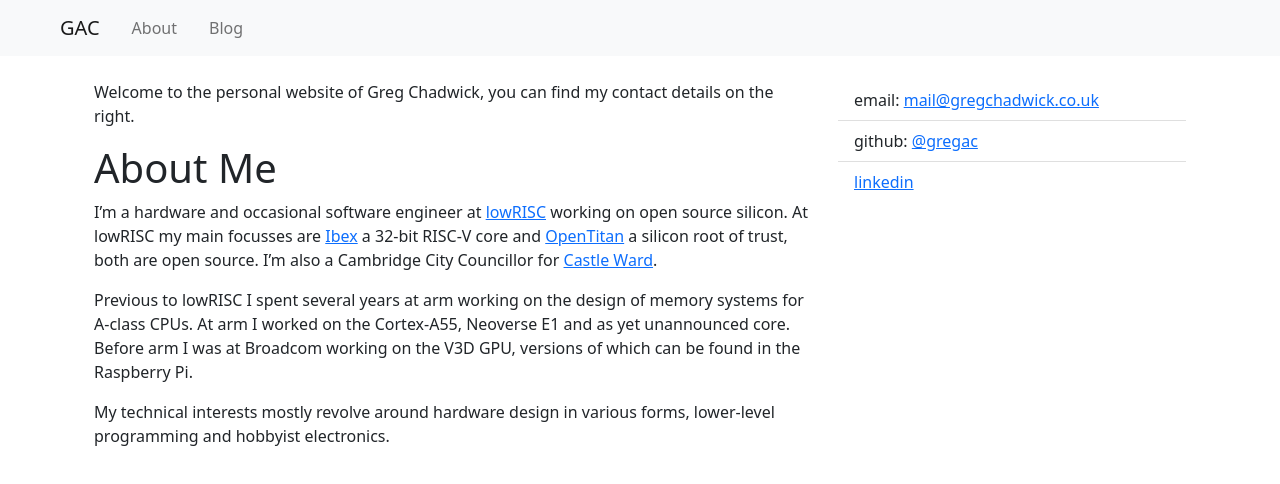
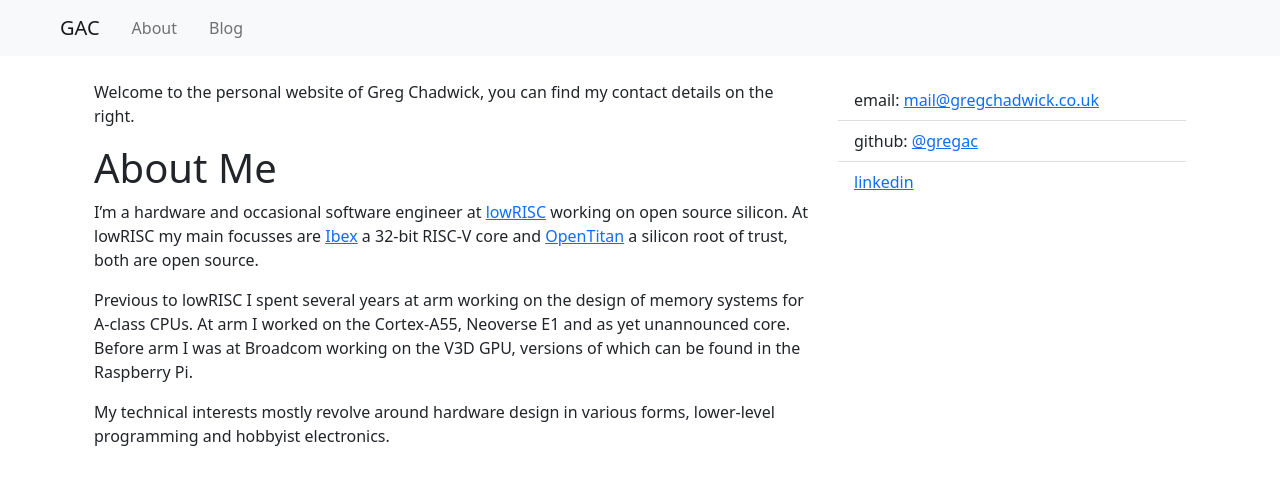
Before and after one commit to GregAC/GregAC.github.io, a plain HTML site: page about/index.html in a window 1280 px wide. Drawn offline with Linux system fonts and the light colour scheme.

Commit message:
Update about section]

```diff
--- a/about/index.html
+++ b/about/index.html
@@ -40,8 +40,7 @@
       <p>Welcome to the personal website of Greg Chadwick, you can find my contact details on the right.</p>
 <h1 id="about-me">About Me</h1>
 <p>I&rsquo;m a hardware and occasional software engineer at <a href="https://www.lowrisc.org">lowRISC</a> working on open source silicon.
-At lowRISC my main focusses are <a href="https://www.github.com/lowRISC/ibex">Ibex</a> a 32-bit RISC-V core and <a href="https://www.opentitan.org">OpenTitan</a> a silicon root of trust, both are open source.
-I&rsquo;m also a Cambridge City Councillor for <a href="https://www.cambridgelibdems.org.uk/castle">Castle Ward</a>.</p>
+At lowRISC my main focusses are <a href="https://www.github.com/lowRISC/ibex">Ibex</a> a 32-bit RISC-V core and <a href="https://www.opentitan.org">OpenTitan</a> a silicon root of trust, both are open source.</p>
 <p>Previous to lowRISC I spent several years at arm working on the design of memory systems for A-class CPUs.
 At arm I worked on the Cortex-A55, Neoverse E1 and as yet unannounced core.
 Before arm I was at Broadcom working on the V3D GPU, versions of which can be found in the Raspberry Pi.</p>
```
